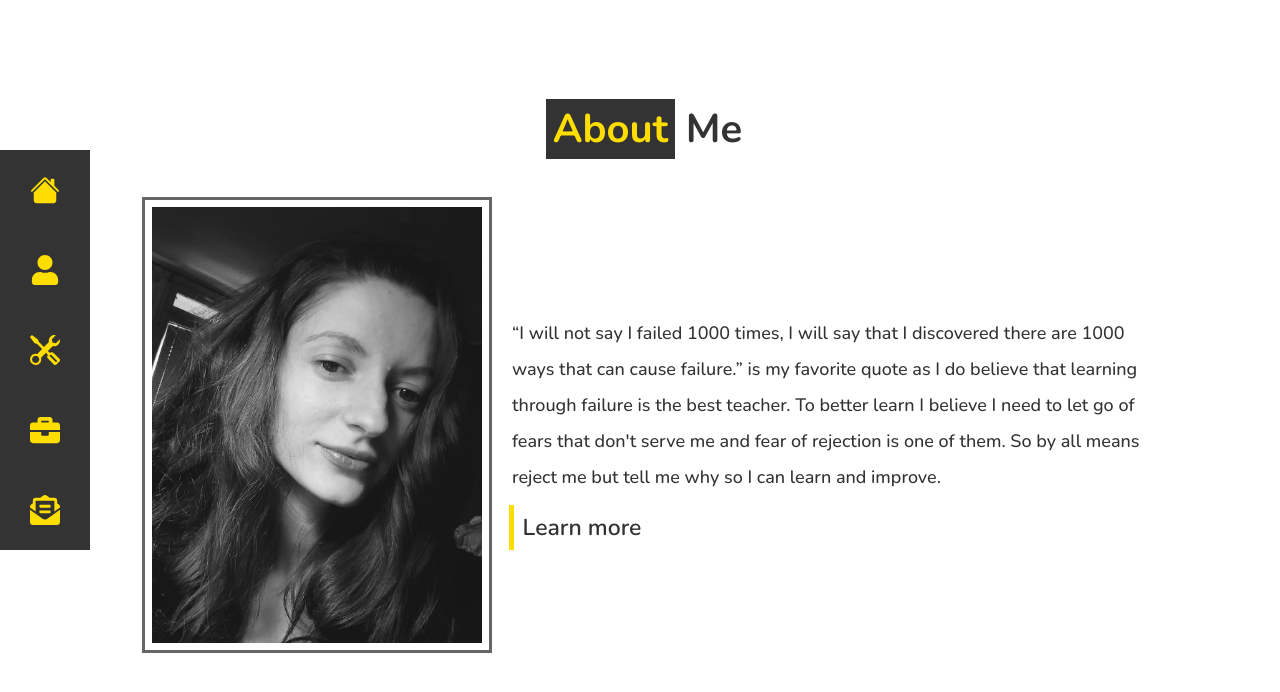
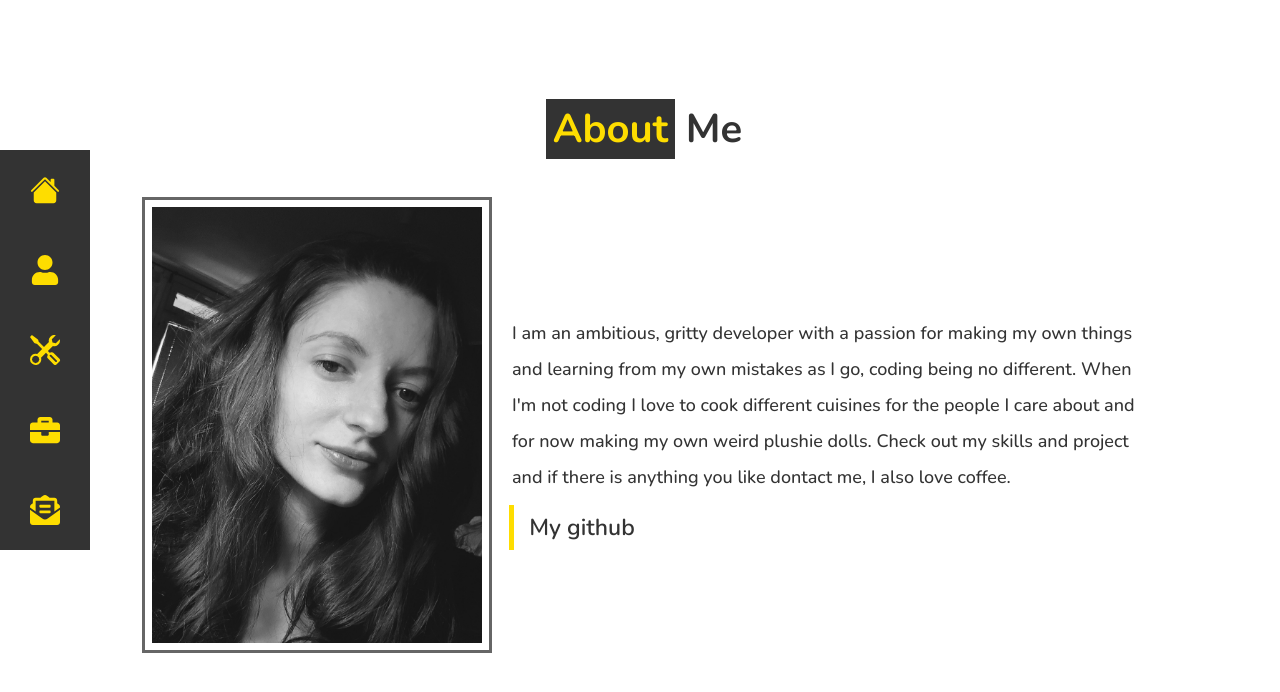
Before and after one commit to whatthefoobar/react-portfolio-2, a React (Vite) app: page /about in a window 1280 px wide. Shown: the top 692 px of the page. Built offline with nearby package versions, Linux system fonts and the light colour scheme.

Commit message:
Update About.tsx

```diff
--- a/src/pages/About/About.tsx
+++ b/src/pages/About/About.tsx
@@ -15,15 +15,18 @@ const About = () => {
         <div className="content">
           {/* <h3 className="title">I am a developer</h3> */}
           <p>
-            “I will not say I failed 1000 times, I will say that I discovered
+{/*             “I will not say I failed 1000 times, I will say that I discovered
             there are 1000 ways that can cause failure.” is my favorite quote as
             I do believe that learning through failure is the best teacher. To
             better learn I believe I need to let go of fears that don't serve me
             and fear of rejection is one of them. So by all means reject me but
-            tell me why so I can learn and improve.
+            tell me why so I can learn and improve. */}
+            I am an ambitious, gritty developer with a passion for making my own things and learning from my own mistakes as I go, coding being no different.
+            When I'm not coding I love to cook different cuisines for the people I care about and for now making my own weird plushie dolls.
+            Check out my skills and project and if there is anything you like dontact me, I also love coffee.
           </p>
           <button className="btn">
-            <a href="https://github.com/whatthefoobar">Learn more</a>
+            <a href="https://github.com/whatthefoobar">My github</a>
           </button>
         </div>
       </div>
```
